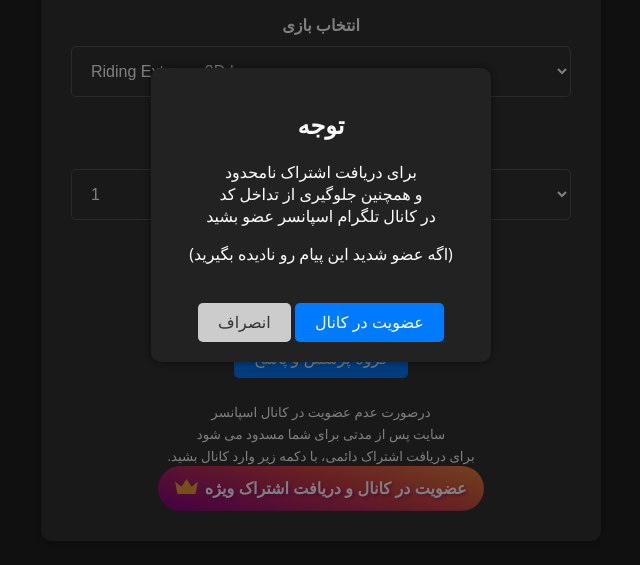
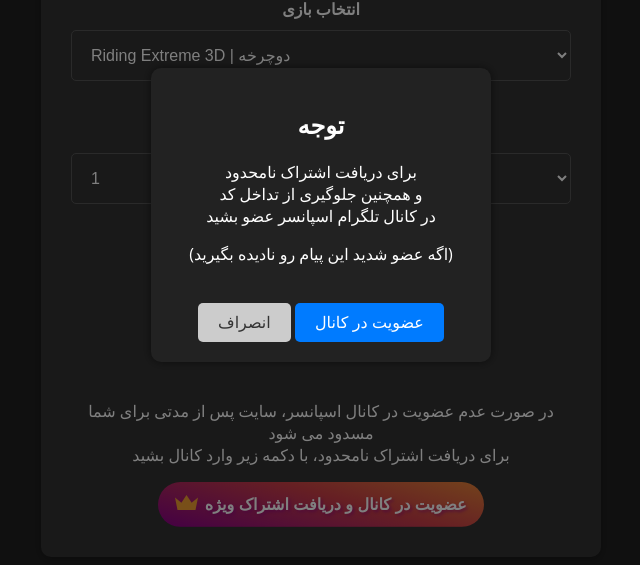
Before and after one commit to HamsterKey/HamsterKey.github.io, a plain HTML site: page index.html in a window 1280 px wide. Shown: the part 185-750 px from the top of the page, without its empty margins (319-959 px from the left). Drawn offline with Linux system fonts and the light colour scheme.

Commit message:
Update index.html

```diff
--- a/index.html
+++ b/index.html
@@ -124,7 +124,7 @@
             <a href="https://t.me/Airdrops_GP" target="_blank">
                 <button class="link-btn">گروه پرسش و پاسخ</button>
               </a> <br><br>
-              <small>درصورت عدم عضویت در کانال اسپانسر<br>سایت پس از مدتی برای شما مسدود می شود<br>.برای دریافت اشتراک دائمی، با دکمه زیر وارد کانال بشید<br></small>
+            <p>در صورت عدم عضویت در کانال اسپانسر، سایت پس از مدتی برای شما مسدود می شود<br>برای دریافت اشتراک نامحدود، با دکمه زیر وارد کانال بشید</p>
 
             <button class="buttonvip">
                 <svg xmlns="http://www.w3.org/2000/svg" viewBox="0 0 36 24">
```
